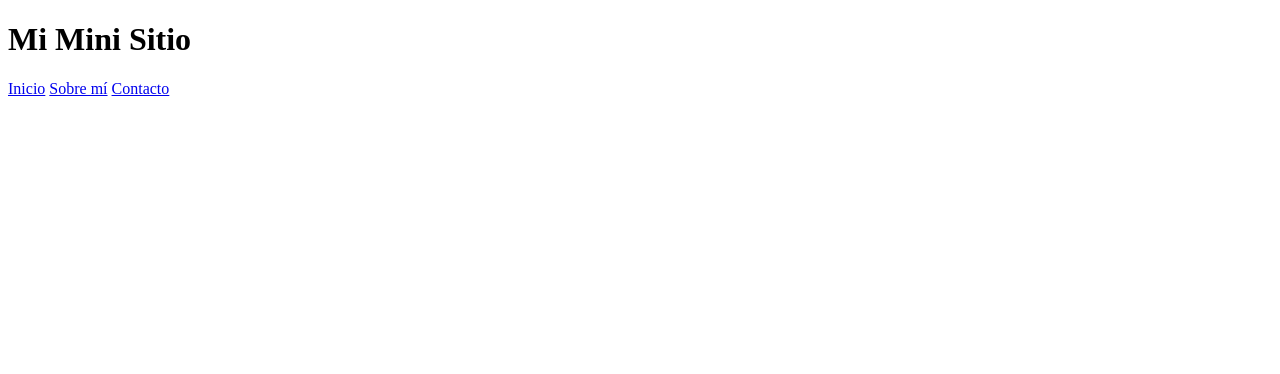
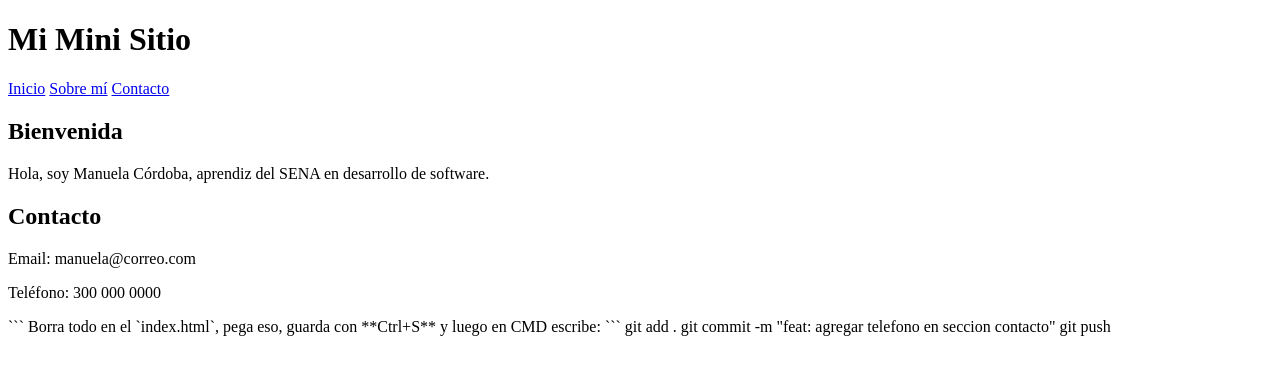
Before and after one commit to robledocordoba123-cmyk/Control-De-Versiones, a plain HTML site: page index.html in a window 1280 px wide. Drawn offline with Linux system fonts and the light colour scheme.

Commit message:
feat: agregar telefono en seccion contacto

````diff
--- a/index.html
+++ b/index.html
@@ -13,5 +13,26 @@
       <a href="#">Contacto</a>
     </nav>
   </header>
+
+  <main>
+    <section id="inicio">
+      <h2>Bienvenida</h2>
+      <p>Hola, soy Manuela Córdoba, aprendiz del SENA en desarrollo de software.</p>
+    </section>
+
+    <section id="contacto">
+      <h2>Contacto</h2>
+      <p>Email: manuela@correo.com</p>
+      <p>Teléfono: 300 000 0000</p>
+    </section>
+  </main>
+
 </body>
 </html>
+```
+
+Borra todo en el `index.html`, pega eso, guarda con **Ctrl+S** y luego en CMD escribe:
+```
+git add .
+git commit -m "feat: agregar telefono en seccion contacto"
+git push
````
